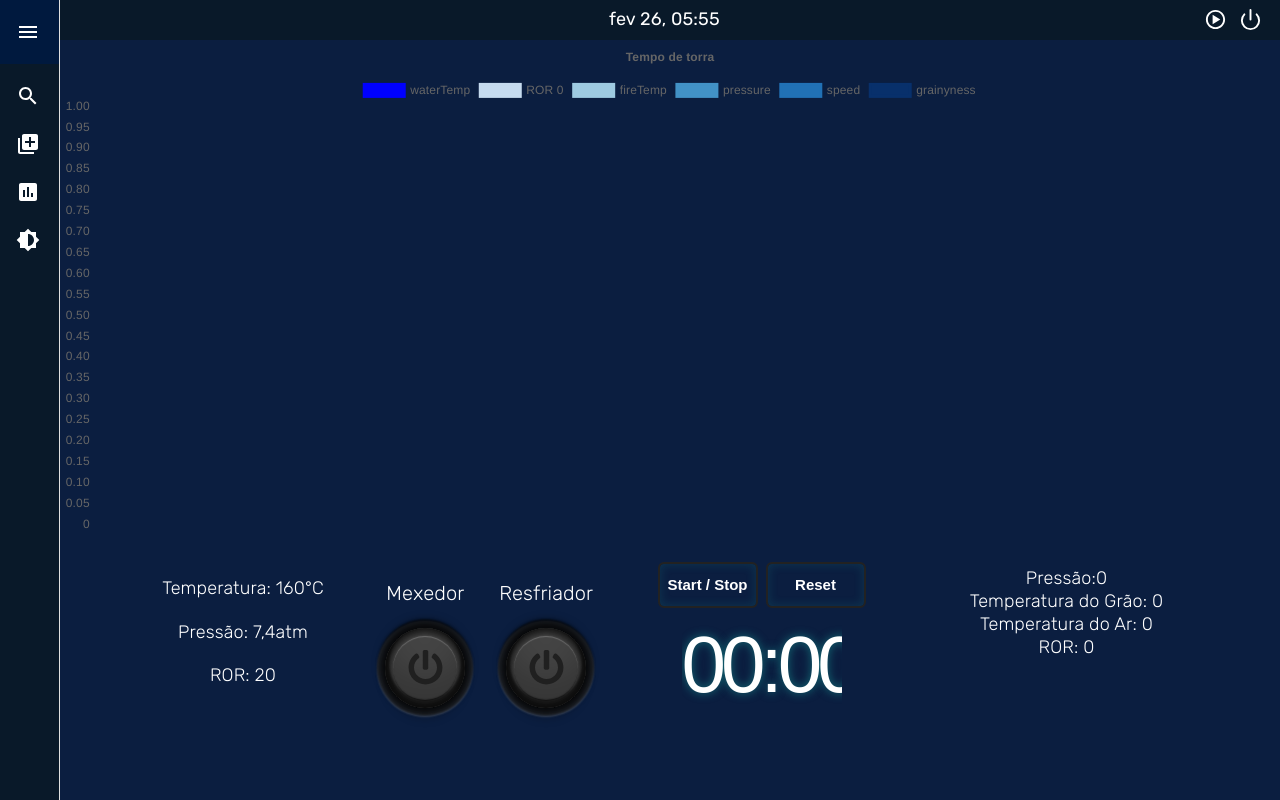
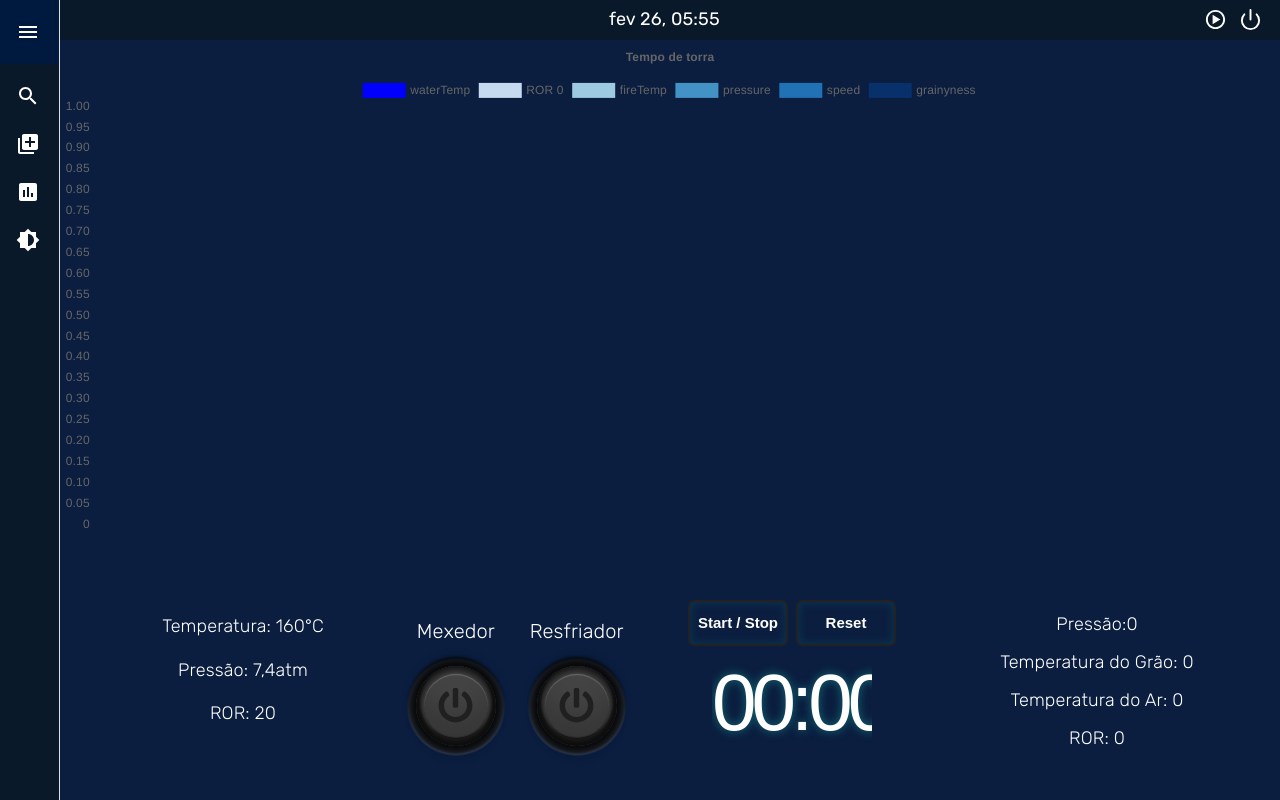
Before and after one commit to cpejr/frontend-cafetorrado, a React (Create React App) app: page /automatic in a window 1280 px wide. Built offline with nearby package versions, Linux system fonts and the light colour scheme; a web font is replaced by a local one.

Commit message:
Fix: Ajustando nomes e distanciamento

```diff
--- a/src/Pages/AutomaticPage/Automatic.css
+++ b/src/Pages/AutomaticPage/Automatic.css
@@ -13,7 +13,7 @@
 }
 
 .upper-part {
-  height: 65%;
+  height: 70% !important;
 }
 .history-graph-title {
   text-align: center;
@@ -39,7 +39,7 @@
 }*/
 
 .status-bar {
-  width: 25%;
+  width: 25% !important;
   font-family: Rubik, sans-serif;
   font-weight: 300;
   color: var(--fontColor);
@@ -119,7 +119,7 @@
   flex-direction: column;
   text-align: center;
   margin: 0;
-  line-height: 5px;
+  line-height: 20px;
 
 
 }
--- a/src/Pages/ManualPage/Manual.jsx
+++ b/src/Pages/ManualPage/Manual.jsx
@@ -6,7 +6,7 @@ import ButtonController1 from '../../components/Buttons/ButtonsControllers/Butto
 import ButtonController2 from '../../components/Buttons/ButtonsControllers/ButtonController2';
 import ButtonAdjustment from '../../components/Buttons/ButtonsAdjustments/ButtonAdjustment';
 import { socket } from '../../index';
-import './manual.css';
+import './Manual.css';
 
 function Manual() {
   const [graphData, setGraphData] = useState({
--- a/src/routes.jsx
+++ b/src/routes.jsx
@@ -4,9 +4,9 @@ import { BrowserRouter as Router, Route, Switch, Link } from 'react-router-dom';
 import ResultsRevision from './Pages/ResultsRevision';
 import Teste from './components/theme';
 import { TransitionGroup, CSSTransition } from 'react-transition-group';
-import TemplateWithDrawer from './templates/index';
+import TemplateWithDrawer from './Templates/index';
 import Automatic from './Pages/AutomaticPage/Automatic';
-import Manual from './Pages/ManualPage/manual';
+import Manual from './Pages/ManualPage/Manual';
 import '../src/components/Animations/Animations.css'
 import { StylesProvider } from '@material-ui/core';
 
```
